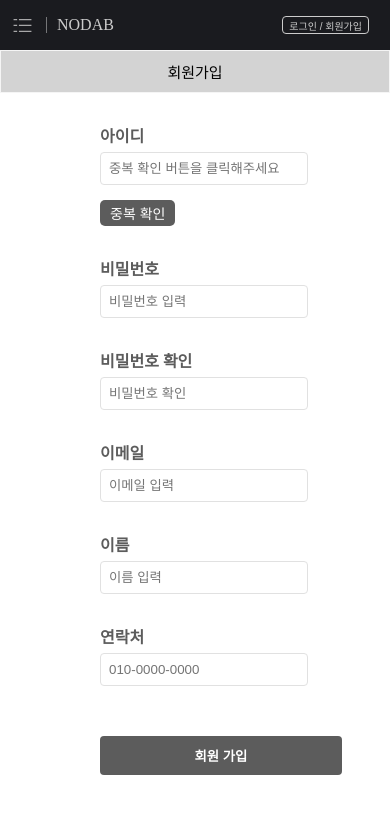
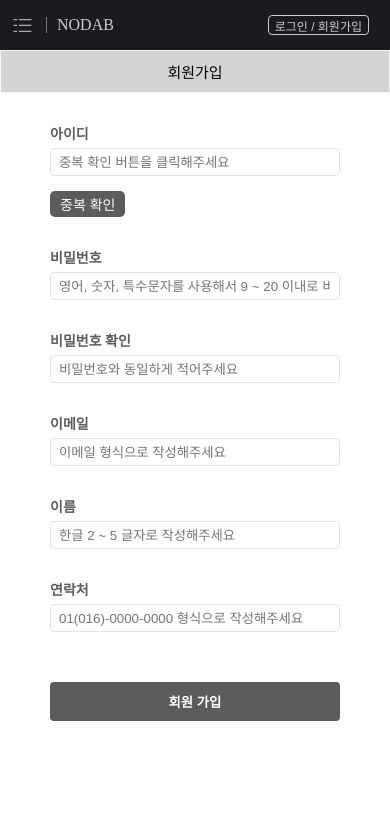
Before and after one commit to PHB-1994/Project_Nodab, a plain HTML site: page pages/signup.html in a window 390 px wide. Drawn offline with nearby package versions, Linux system fonts and the light colour scheme.

Commit message:
회원가입 페이지 및 반응형  css 수정

```diff
--- a/css/global.css
+++ b/css/global.css
@@ -334,8 +334,8 @@ a > strong {
   }
 
   .nav-btn button {
-    font-size: 10px;
-    height: 18px;
+    font-size: 12px;
+    height: 20px;
   }
 
   #navQuestionBtn {
--- a/css/signup.css
+++ b/css/signup.css
@@ -21,14 +21,16 @@
   font-size: 15px;
 }
 
-.signup-info {
+.signup-info,
+.signup-go {
   display: block;
   padding: 0 100px;
   margin-top: 30px;
+  box-sizing: border-box;
 }
 
 .signup-info p {
-  font-size: 16px;
+  font-size: 14px;
   font-weight: bold;
   margin: 10px 0 5px 0;
   color: #5c5c5c;
@@ -40,8 +42,9 @@
 #inputEmail,
 #inputName,
 #inputPhone {
+  box-sizing: border-box;
   width: 100%;
-  height: 15px;
+  height: 28px;
   border: 1px solid rgb(225, 225, 225);
   border-radius: 4px;
   padding: 8px;
@@ -68,15 +71,15 @@
 }
 
 .signup-btn {
-  display: block;
+  box-sizing: border-box;
   border: none;
   border-radius: 4px;
-  margin: 50px 100px;
+  margin: 20px 0;
   padding: 10px;
   background-color: #5c5c5c;
   color: white;
   font-weight: bold;
-  width: 72%;
+  width: 100%;
   cursor: pointer;
 }
 
@@ -92,11 +95,11 @@
 
 @media (max-width: 768px) {
   .signup-form {
-    width: 80%;
+    width: 60%;
   }
-
-  .signup-btn {
-    width: 71%;
+  .signup-info,
+  .signup-go {
+    padding: 0 50px;
   }
 }
 
@@ -104,8 +107,4 @@
   .signup-form {
     width: 100%;
   }
-
-  .signup-btn {
-    width: 62%;
-  }
 }
--- a/pages/signup.html
+++ b/pages/signup.html
@@ -82,7 +82,7 @@
               type="password"
               id="inputPw"
               autocomplete="new-password"
-              placeholder="비밀번호 입력"
+              placeholder="영어, 숫자, 특수문자를 사용해서 9 ~ 20 이내로 비밀번호를 설정해주세요"
             />
             <span class="input-result" id="pwResult"></span>
           </div>
@@ -92,28 +92,30 @@
               type="password"
               id="inputPwCheck"
               autocomplete="new-passwordCheck"
-              placeholder="비밀번호 확인"
+              placeholder="비밀번호와 동일하게 적어주세요"
             />
             <span class="input-result" id="pwCheckResult"></span>
           </div>
 
           <div class="signup-info">
             <p>이메일</p>
-            <input type="email" id="inputEmail" placeholder="이메일 입력" />
+            <input type="email" id="inputEmail" placeholder="이메일 형식으로 작성해주세요" />
             <span class="input-result" id="emailResult"></span>
           </div>
           <div class="signup-info">
             <p>이름</p>
-            <input type="text" id="inputName" placeholder="이름 입력" />
+            <input type="text" id="inputName" placeholder="한글 2 ~ 5 글자로 작성해주세요" />
             <span class="input-result" id="namelResult"></span>
           </div>
           <div class="signup-info">
             <p>연락처</p>
-            <input type="text" id="inputPhone" placeholder="010-0000-0000" />
+            <input type="text" id="inputPhone" placeholder="01(016)-0000-0000 형식으로 작성해주세요" />
             <span class="input-result" id="phonelResult"></span>
           </div>
         </form>
+        <div class="signup-go">
         <button class="signup-btn" id="signupResult">회원 가입</button>
+        </div>
       </div>
     </div>
     <script src="../js/common.js"></script>
```
Also changed, not shown: css/login.css (+13 -7 lines), pages/login.html (+6 -1 lines).
